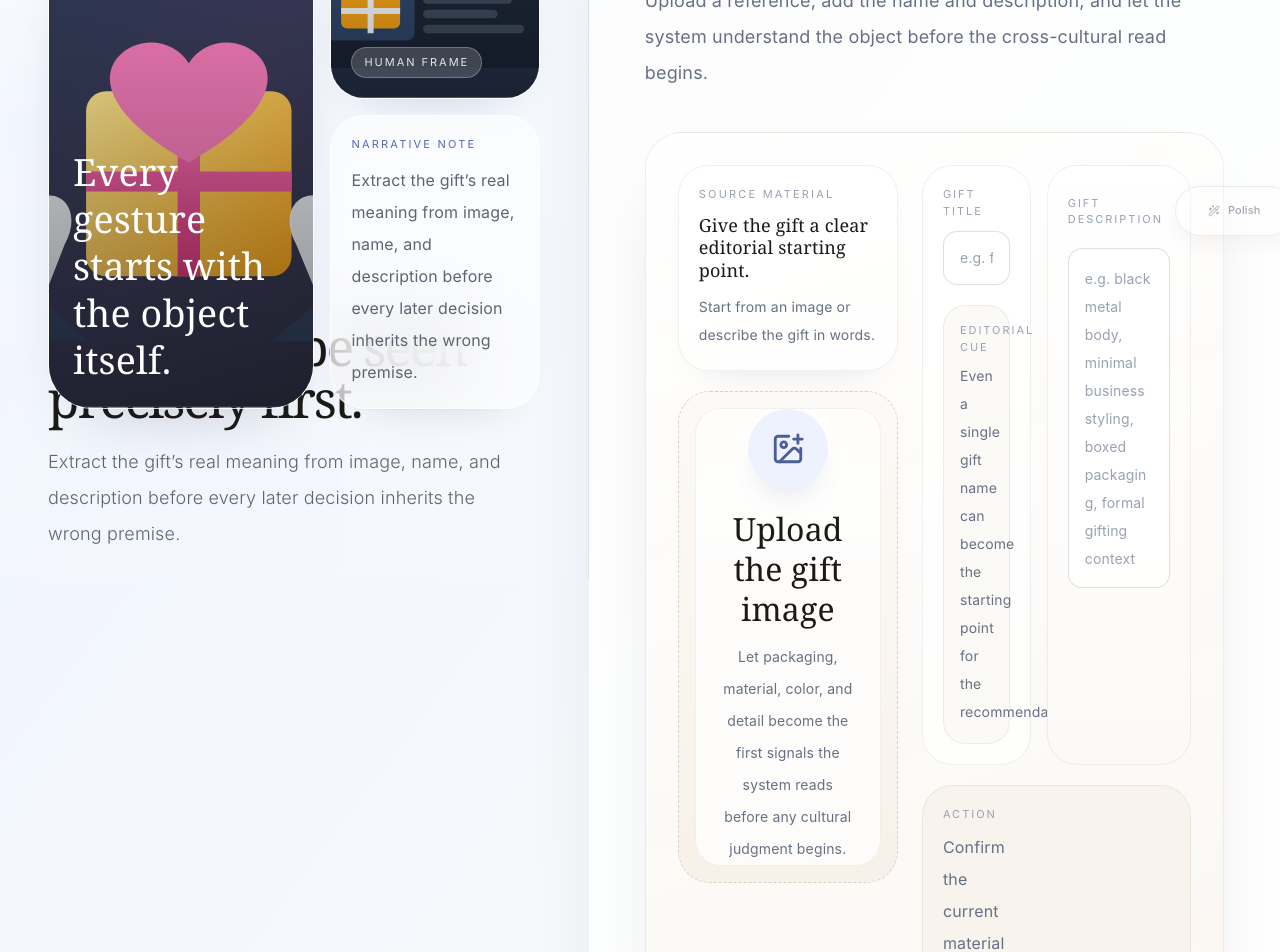
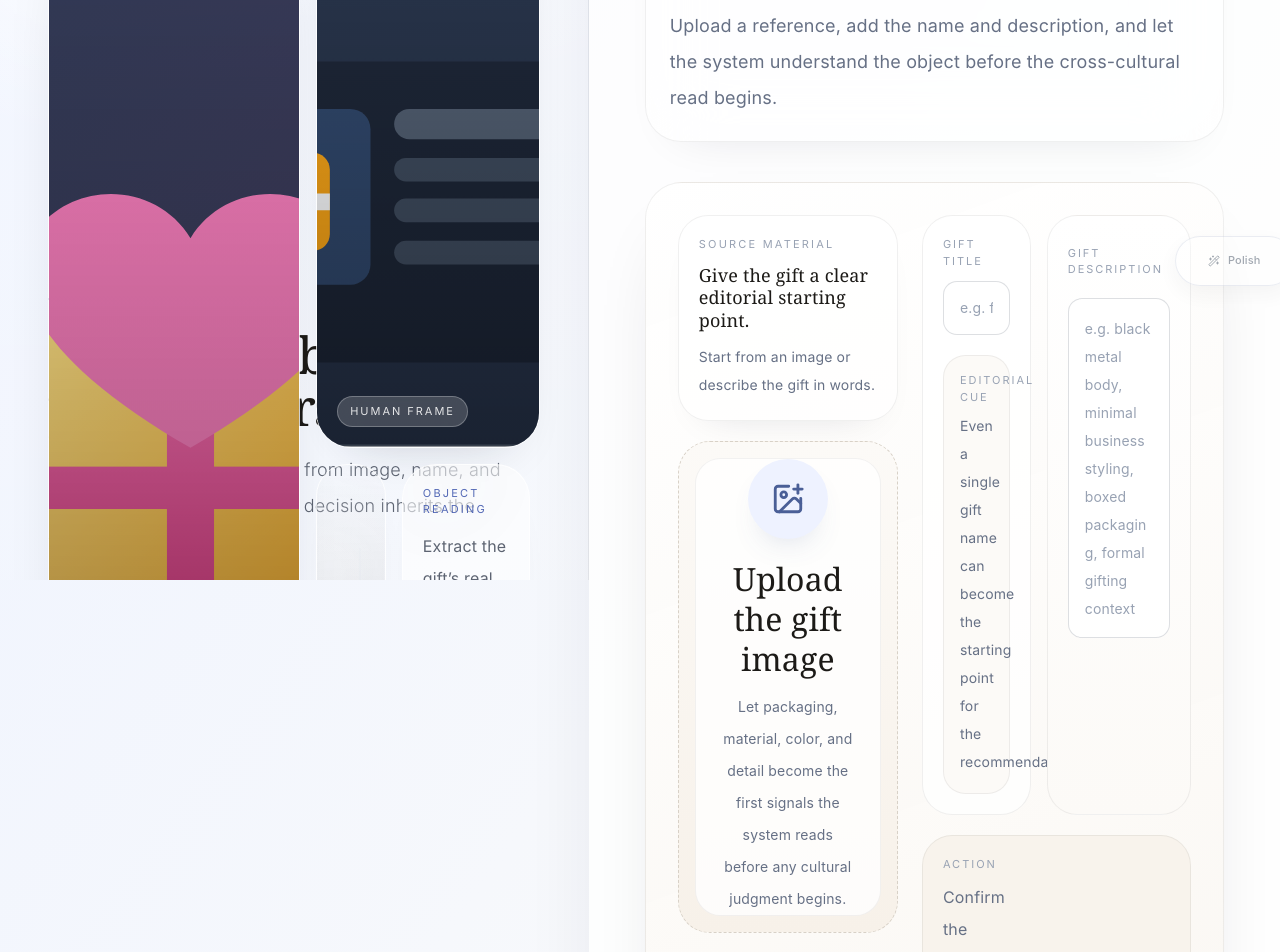
Before and after one commit to zzemy/GIVIA, a Next.js app: page /en/gifting in a window 1280 px wide. Shown: the part 220-1172 px from the top of the page. Built offline with nearby package versions, Linux system fonts and the light colour scheme.

Commit message:
feat: elevate gifting flow with editorial rail masonry

```diff
--- a/app/[locale]/gifting/page.tsx
+++ b/app/[locale]/gifting/page.tsx
@@ -20,7 +20,8 @@ type StepTheme = {
   desc: string
   quote: string
   chapter: string
-  images: [string, string]
+  kicker: string
+  images: [string, string, string]
 }
 
 export default function GiftingPage() {
@@ -57,6 +58,7 @@ export default function GiftingPage() {
       accentBarClassName: 'bg-[#5368b5]',
       accentTextClassName: 'text-[#5368b5]',
       chapter: isZh ? 'Chapter 01' : 'Chapter 01',
+      kicker: isZh ? 'Object reading' : 'Object reading',
       title: isZh ? '让礼物先被准确看见。' : 'Let the gift be seen precisely first.',
       desc: isZh
         ? '从图像、名称与描述里提炼礼物的真实语义，避免后续所有判断都建立在错误认知之上。'
@@ -65,6 +67,7 @@ export default function GiftingPage() {
       images: [
         withBasePath('/brand/gift-ceremony.svg'),
         withBasePath('/brand/scene-business.svg'),
+        withBasePath('/brand/ambient-ribbon.svg'),
       ],
     },
     2: {
@@ -74,6 +77,7 @@ export default function GiftingPage() {
       accentBarClassName: 'bg-[#2d8a69]',
       accentTextClassName: 'text-[#2d8a69]',
       chapter: isZh ? 'Chapter 02' : 'Chapter 02',
+      kicker: isZh ? 'Context framing' : 'Context framing',
       title: isZh ? '把国家与对象写进语境。' : 'Write country and recipient into the context.',
       desc: isZh
         ? '礼物不是发往一个地址，而是进入一个由礼仪、关系与场合共同塑造的阅读环境。'
@@ -82,6 +86,7 @@ export default function GiftingPage() {
       images: [
         withBasePath('/brand/world-map.svg'),
         withBasePath('/brand/scene-family.svg'),
+        withBasePath('/brand/ambient-ribbon.svg'),
       ],
     },
     3: {
@@ -91,6 +96,7 @@ export default function GiftingPage() {
       accentBarClassName: 'bg-[#c67a1f]',
       accentTextClassName: 'text-[#c67a1f]',
       chapter: isZh ? 'Chapter 03' : 'Chapter 03',
+      kicker: isZh ? 'Editorial judgment' : 'Editorial judgment',
       title: isZh ? '把信息收束成文化判断。' : 'Narrow the information into a cultural read.',
       desc: isZh
         ? '这里不再增加素材，而是把礼物线索、文化禁忌和关系角色整合成真正可执行的建议。'
@@ -99,6 +105,7 @@ export default function GiftingPage() {
       images: [
         withBasePath('/brand/scene-festival.svg'),
         withBasePath('/brand/ambient-ribbon.svg'),
+        withBasePath('/brand/gift-ceremony.svg'),
       ],
     },
     4: {
@@ -108,6 +115,7 @@ export default function GiftingPage() {
       accentBarClassName: 'bg-[#7b58b9]',
       accentTextClassName: 'text-[#7b58b9]',
       chapter: isZh ? 'Chapter 04' : 'Chapter 04',
+      kicker: isZh ? 'Composition in progress' : 'Composition in progress',
       title: isZh ? '系统正在编织文化判断。' : 'The system is weaving the cultural read.',
       desc: isZh
         ? '多模态识别、规则判断和关系语境正在交叉校准，准备输出最终礼赠建议。'
@@ -116,6 +124,7 @@ export default function GiftingPage() {
       images: [
         withBasePath('/brand/world-map.svg'),
         withBasePath('/brand/hero-global-gift.svg'),
+        withBasePath('/brand/ambient-ribbon.svg'),
       ],
     },
     5: {
@@ -125,6 +134,7 @@ export default function GiftingPage() {
       accentBarClassName: 'bg-[#d84b74]',
       accentTextClassName: 'text-[#d84b74]',
       chapter: isZh ? 'Chapter 05' : 'Chapter 05',
+      kicker: isZh ? 'Final proposal' : 'Final proposal',
       title: isZh ? '把情感安全地送达。' : 'Deliver the emotion with precision.',
       desc: isZh
         ? '结果页不是评分终点，而是一份兼顾文化分寸、表达方式与替代方案的礼赠编辑稿。'
@@ -133,6 +143,7 @@ export default function GiftingPage() {
       images: [
         withBasePath('/brand/gift-ceremony.svg'),
         withBasePath('/brand/hero-global-gift.svg'),
+        withBasePath('/brand/scene-family.svg'),
       ],
     },
   }
@@ -181,8 +192,8 @@ export default function GiftingPage() {
                 transition={{ duration: 0.55, ease: [0.16, 1, 0.3, 1] }}
                 className="mt-10 flex flex-1 flex-col"
               >
-                <div className="grid h-[42vh] gap-4 xl:grid-cols-[minmax(0,1.12fr)_minmax(0,0.88fr)]">
-                  <div className="relative overflow-hidden rounded-[2.75rem] border border-white/80 shadow-[0_32px_72px_-42px_rgba(15,23,42,0.28)]">
+                <div className="grid h-[43vh] gap-4 xl:grid-cols-[minmax(0,1.06fr)_minmax(0,0.94fr)]">
+                  <div className="relative overflow-hidden rounded-[2.9rem] border border-white/80 shadow-[0_32px_72px_-42px_rgba(15,23,42,0.28)]">
                     <div
                       className="absolute inset-0 bg-cover bg-center"
                       style={{
@@ -201,8 +212,8 @@ export default function GiftingPage() {
                     </div>
                   </div>
 
-                  <div className="grid gap-4">
-                    <div className="relative overflow-hidden rounded-[2.15rem] border border-white/80 shadow-[0_24px_52px_-34px_rgba(15,23,42,0.24)]">
+                  <div className="grid grid-rows-[1.08fr_0.92fr] gap-4">
+                    <div className="relative overflow-hidden rounded-[2.2rem] border border-white/80 shadow-[0_24px_52px_-34px_rgba(15,23,42,0.24)]">
                       <div
                         className="absolute inset-0 bg-cover bg-center"
                         style={{
@@ -216,16 +227,26 @@ export default function GiftingPage() {
                       </div>
                     </div>
 
-                    <div className="rounded-[2.15rem] border border-white/70 bg-white/58 p-5 shadow-[0_24px_48px_-38px_rgba(15,23,42,0.24)] backdrop-blur-2xl">
-                      <p className={`text-[11px] uppercase tracking-[0.2em] ${currentContent.accentTextClassName}`}>
-                        {isZh ? 'Narrative note' : 'Narrative note'}
-                      </p>
-                      <p className="mt-3 text-base leading-8 text-[#5d6472]">{currentContent.desc}</p>
+                    <div className="grid grid-cols-[0.88fr_1.12fr] gap-4">
+                      <div className="relative overflow-hidden rounded-[2rem] border border-white/78 shadow-[0_20px_40px_-30px_rgba(15,23,42,0.24)]">
+                        <div
+                          className="absolute inset-0 bg-cover bg-center"
+                          style={{
+                            backgroundImage: `linear-gradient(180deg, rgba(255,255,255,0.04), rgba(24,23,22,0.28)), url(${currentContent.images[2]})`,
+                          }}
+                        />
+                        <div className="absolute inset-0 bg-[radial-gradient(circle_at_18%_20%,rgba(255,255,255,0.28),transparent_28%)] mix-blend-screen" />
+                      </div>
+
+                      <div className="rounded-[2.15rem] border border-white/70 bg-white/58 p-5 shadow-[0_24px_48px_-38px_rgba(15,23,42,0.24)] backdrop-blur-2xl">
+                        <p className={`text-[11px] uppercase tracking-[0.2em] ${currentContent.accentTextClassName}`}>{currentContent.kicker}</p>
+                        <p className="mt-3 text-base leading-8 text-[#5d6472]">{currentContent.desc}</p>
+                      </div>
                     </div>
                   </div>
                 </div>
 
-                <div className="mt-10 max-w-[32rem]">
+                <div className="mt-10 max-w-[33rem]">
                   <div className="mb-5 flex items-center gap-3">
                     <span className={`h-[2px] w-11 rounded-full ${currentContent.accentBarClassName}`} />
                     <span className={`text-sm font-semibold uppercase tracking-[0.18em] ${currentContent.accentTextClassName}`}>
@@ -238,6 +259,15 @@ export default function GiftingPage() {
                   <p className="mt-5 max-w-[29rem] text-lg font-light leading-9 text-[#5d6472]">
                     {currentContent.desc}
                   </p>
+                  <div className="mt-6 flex flex-wrap gap-2">
+                    {[isZh ? 'Editorial pacing' : 'Editorial pacing', isZh ? 'Human mood' : 'Human mood', isZh ? 'Soft luxury' : 'Soft luxury'].map(
+                      item => (
+                        <span key={item} className="rounded-full border border-black/8 bg-white/56 px-4 py-2 text-xs uppercase tracking-[0.16em] text-[#7f8696]">
+                          {item}
+                        </span>
+                      ),
+                    )}
+                  </div>
                 </div>
               </motion.div>
             </AnimatePresence>
@@ -298,7 +328,7 @@ export default function GiftingPage() {
                   transition={{ duration: 0.45, ease: 'easeOut' }}
                   className="flex flex-1 flex-col"
                 >
-                  <div className="mb-10 max-w-3xl">
+                  <div className="mb-10 max-w-3xl rounded-[2.25rem] border border-black/6 bg-white/52 px-6 py-6 shadow-[0_22px_48px_-38px_rgba(15,23,42,0.16)] backdrop-blur-2xl">
                     <p className={`text-[11px] uppercase tracking-[0.2em] ${currentContent.accentTextClassName}`}>
                       {isZh ? 'Step 01 / Gift signal' : 'Step 01 / Gift signal'}
                     </p>
@@ -337,7 +367,7 @@ export default function GiftingPage() {
                   transition={{ duration: 0.45, ease: 'easeOut' }}
                   className="flex flex-1 flex-col"
                 >
-                  <div className="mb-10 max-w-3xl">
+                  <div className="mb-10 max-w-3xl rounded-[2.25rem] border border-black/6 bg-white/52 px-6 py-6 shadow-[0_22px_48px_-38px_rgba(15,23,42,0.16)] backdrop-blur-2xl">
                     <p className={`text-[11px] uppercase tracking-[0.2em] ${currentContent.accentTextClassName}`}>
                       {isZh ? 'Step 02 / Cultural context' : 'Step 02 / Cultural context'}
                     </p>
@@ -383,7 +413,7 @@ export default function GiftingPage() {
                   transition={{ duration: 0.45, ease: 'easeOut' }}
                   className="flex flex-1 flex-col"
                 >
-                  <div className="mb-10 max-w-3xl">
+                  <div className="mb-10 max-w-3xl rounded-[2.25rem] border border-black/6 bg-white/52 px-6 py-6 shadow-[0_22px_48px_-38px_rgba(15,23,42,0.16)] backdrop-blur-2xl">
                     <p className={`text-[11px] uppercase tracking-[0.2em] ${currentContent.accentTextClassName}`}>
                       {isZh ? 'Step 03 / Cultural judgment' : 'Step 03 / Cultural judgment'}
                     </p>
```
